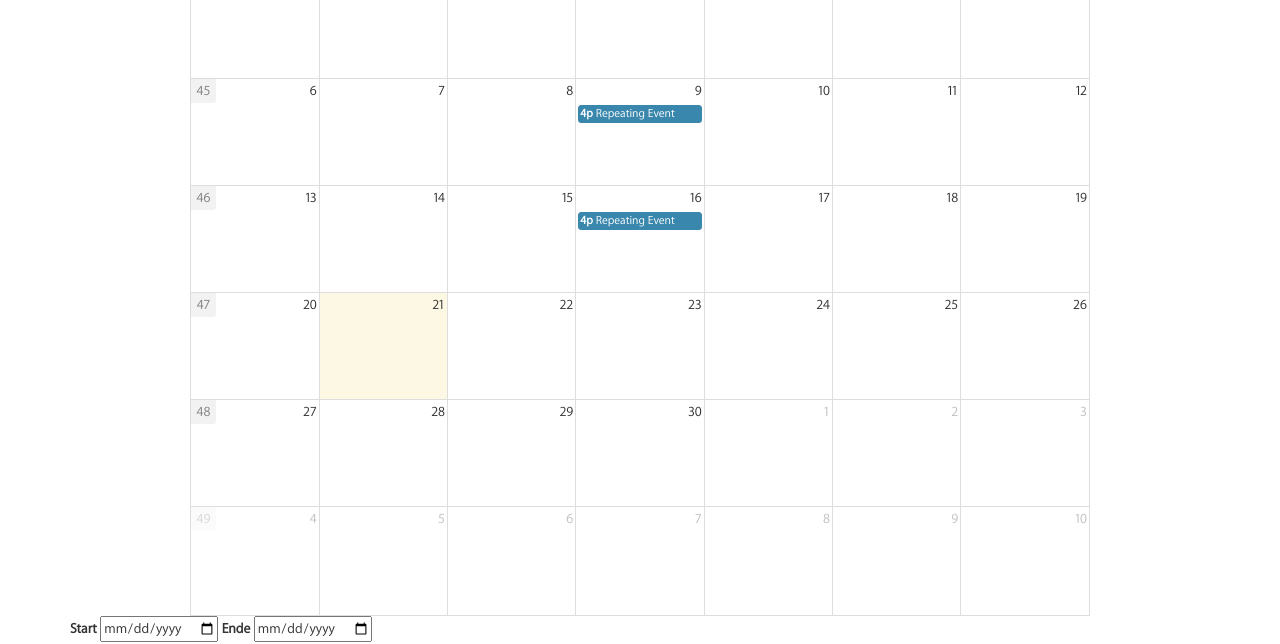
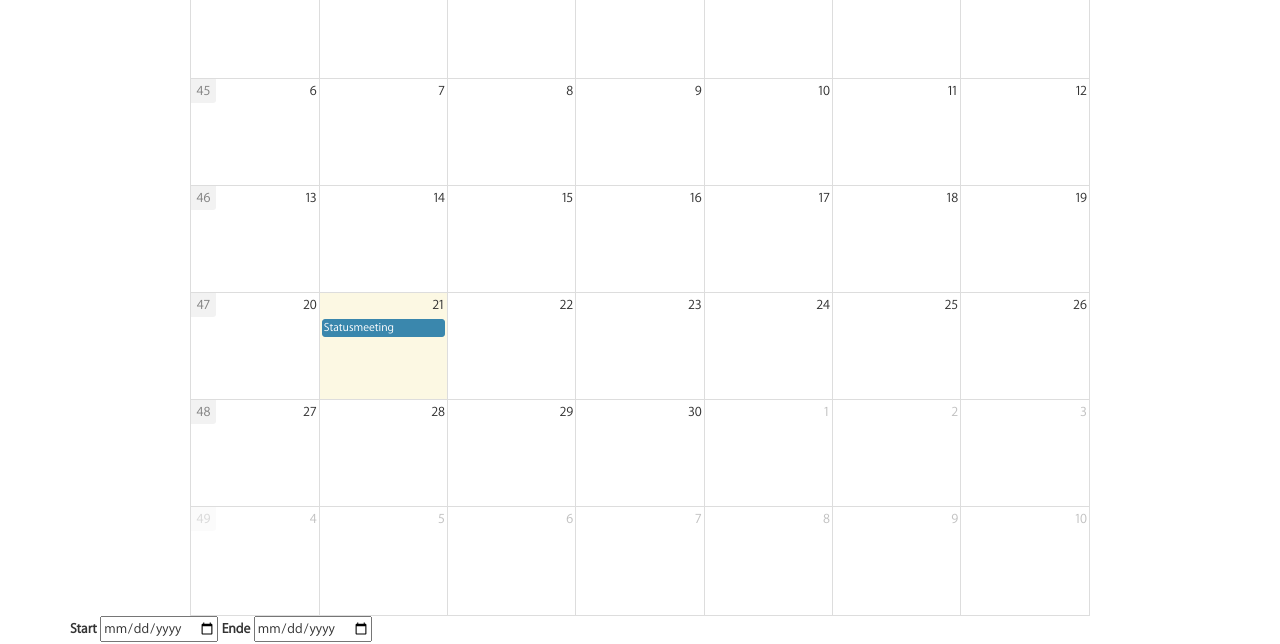
Before and after one commit to jangdmn/Homepage, a plain HTML site: page demos/default.html in a window 1280 px wide. Shown: the part 165-809 px from the top of the page. Drawn offline with Linux system fonts and the light colour scheme.

Commit message:
Kalender Termin
Statusmeeting

```diff
--- a/demos/default.html
+++ b/demos/default.html
@@ -36,17 +36,11 @@
 					start: '2018-01-08',
 					end: '2018-01-20'
 				},
-				{
-					id: 999,
-					title: 'Repeating Event',
-					start: '2017-11-09T16:00:00'
-				},
-				{
-					id: 999,
-					title: 'Repeating Event',
-					start: '2017-11-16T16:00:00'
-				}
+				        {
+          title: 'Statusmeeting',
+          start: '2017-11-21'
 
+        },
 			]
 		});
 
```
